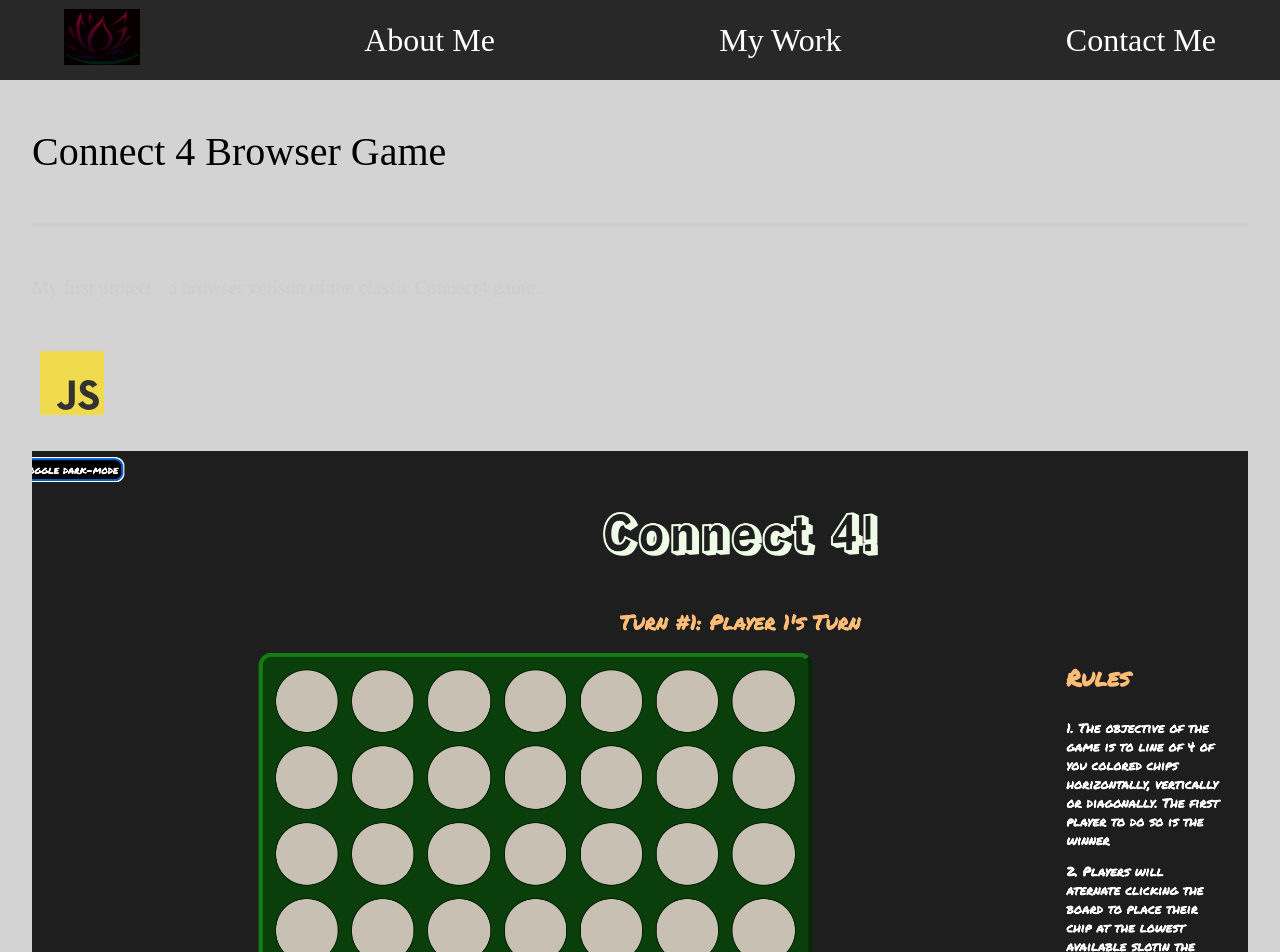
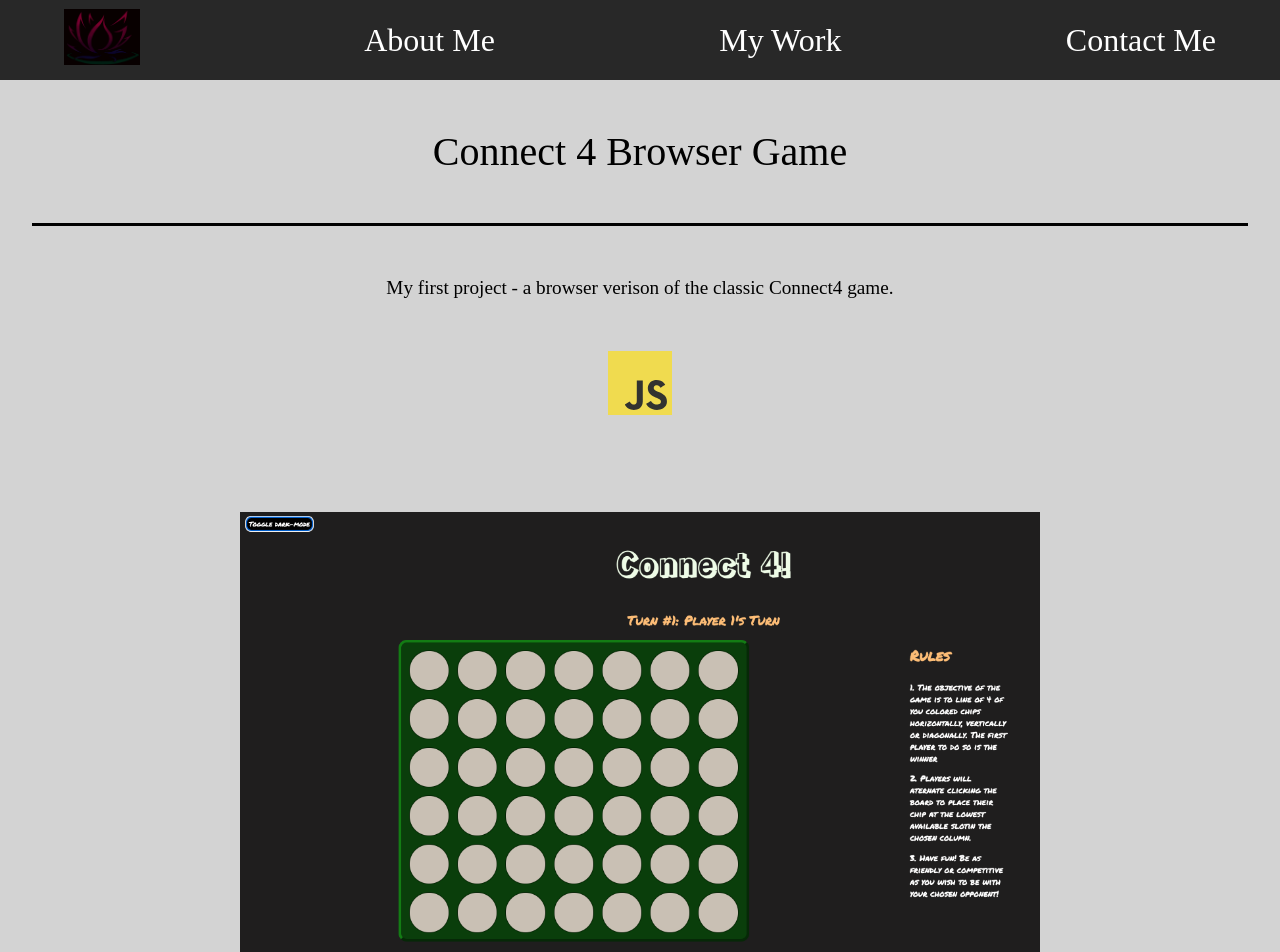
Before and after one commit to c-fasano/portfolioSite, a React (Create React App) app: page /work in a window 1280 px wide. Shown: the top 952 px of the page. Built offline with nearby package versions, Linux system fonts and the light colour scheme.

Commit message:
responsive design work page

```diff
--- a/src/Pages/MyWork.jsx
+++ b/src/Pages/MyWork.jsx
@@ -62,11 +62,13 @@ const MyWork = () => {
           <motion.h2 variants={fadeAnimation}>Brush Strokes</motion.h2>
           <motion.div variants={dividerAnimation} className="divider"></motion.div>
           <p>This is a MEN stack application designed to be a platform where users could share their favorite artists and pieces. I also used Google Authentication in this application.</p>
+          <div className="holder">
             <Logo className="Logo" src={HTML} alt="HTML Logo"/>
             <Logo className="Logo" src={CSS} alt="CSS Logo"/>
             <Logo className="Logo" src={JS} alt="JS Logo"/>
             <Logo className="Logo" src={Mongo} alt="MongoDB Logo"/>
             <Logo className="Logo" src={Google} alt="Google Logo" style={{ width: "11vw" }}/>
+          </div>
           <Hide>
             <a href="https://drawn-to-it.herokuapp.com/"><Screenshot variants={screenshotAnimation} src={Brush} alt="Artist website"/></a>
           </Hide>
@@ -76,6 +78,7 @@ const MyWork = () => {
           <motion.h2 variants={fadeAnimation}>Reflections</motion.h2>
           <motion.div variants={dividerAnimation} className="divider"></motion.div>
           <p>This application is designed to be a place for individuals to jot down and store their memories. I created a custom logo for this project using ProCreate.</p>
+          <div className="holder">
             <Logo className="Logo" src={HTML} alt="HTML Logo"/>
             <Logo className="Logo" src={CSS} alt="CSS Logo"/>
             <Logo className="Logo" src={JS} alt="JS Logo"/>
@@ -83,6 +86,7 @@ const MyWork = () => {
             <Logo className="Logo" src={Python} alt="Python Logo"/>
             <Logo className="Logo" src={Django} alt="Django Logo"/>
             <Logo className="Logo" src={Post} alt="PostgreSQL Logo"/>
+          </div>
           <Hide>
             <a href="https://memory-reflections.herokuapp.com/"><Screenshot variants={screenshotAnimation} src={Reflections} alt="Reflections website"/></a>
           </Hide>
@@ -92,11 +96,13 @@ const MyWork = () => {
           <motion.h2 variants={fadeAnimation}>Music Player</motion.h2>
           <motion.div variants={dividerAnimation} className="divider"></motion.div>
           <p>This was the first React single page application that I created. This is also the first time I used SASS.</p>
+        <div className="holder">
           <Logo className="Logo" src={HTML} alt="HTML Logo"/>
           <Logo className="Logo" src={CSS} alt="CSS Logo"/>
           <Logo className="Logo" src={SASS} alt="SASS Logo"/>
           <Logo className="Logo" src={JS} alt="JS Logo"/>
           <Logo className="Logo" src={ReactImg} alt="React Logo"/>
+        </div>
           <Hide>
             <a href="https://festive-almeida-ab2690.netlify.app/"><Screenshot variants={screenshotAnimation} src={Music} alt="Folio website"/></a>
           </Hide>
@@ -106,6 +112,7 @@ const MyWork = () => {
           <motion.h2 variants={fadeAnimation}>Folio</motion.h2>
           <motion.div variants={dividerAnimation} className="divider"></motion.div>
           <p>Full MERN stack application built with a team of myself and 3 others. This application is for freelanceers to utilize as a tool to keep their work, clients and themselves organized.</p>
+        <div className="holder">
           <Logo className="Logo" src={HTML} alt="HTML Logo"/>
           <Logo className="Logo" src={CSS} alt="CSS Logo"/>
           <Logo className="Logo" src={SASS} alt="SASS Logo"/>
@@ -114,6 +121,7 @@ const MyWork = () => {
           <Logo className="Logo" src={Express} alt="Express Logo" style={{background: "white", width: "10vw"}}/>
           <Logo className="Logo" src={ReactImg} alt="React Logo"/>
           <Logo className="Logo" src={Node} alt="Node.js Logo"/>
+        </div>
           <Hide>
             <a href="https://folio-front24.herokuapp.com/"><Screenshot variants={screenshotAnimation} src={Folio} alt="Folio website"/></a>
           </Hide>
@@ -134,9 +142,10 @@ const Work = styled(motion.div)`
   }
   p {
     padding-top: 1rem;
+    color: black;
   }
   .divider {
-    background: #cccccc;
+    background: #000000;
     height: 0.2rem;
     margin: 2rem 0;
     width: 100%;
@@ -150,22 +159,36 @@ const Work = styled(motion.div)`
 `
 
 const Project = styled(motion.div)`
+display: flex;
+flex-direction: column;
+align-items: center;
 padding-bottom: 1rem;
 .line {
   height: 0.5rem;
   background: #23d997;
-    margin-bottom: 3rem;
+}
+.holder {
+  display: flex;
 }
 `
 
 const Screenshot = styled(motion.img) `
   width: 100%;
-  height: 100vh;
-  margin-left: auto;
-  object-fit: cover;
+  object-fit: scale-down;
   overflow-y: scroll;
-  padding-top: 2rem;
-  padding-bottom: 4rem;
+  @media (max-width: 1900px) {
+    width: 100vh;
+    height: 80vh;
+  }
+  @media (max-width: 1250px) {
+    width: 76%;
+    margin: -17vh 12% -17vh 12%;
+  }
+  @media (max-width: 900px) {
+    width: 64%;
+    height: 75vh;
+    margin: -20vh 18% -20vh 18%;
+  }
 `
 
 const Hide = styled.div `
```
Lines whose indentation alone changed are shown as unchanged.
